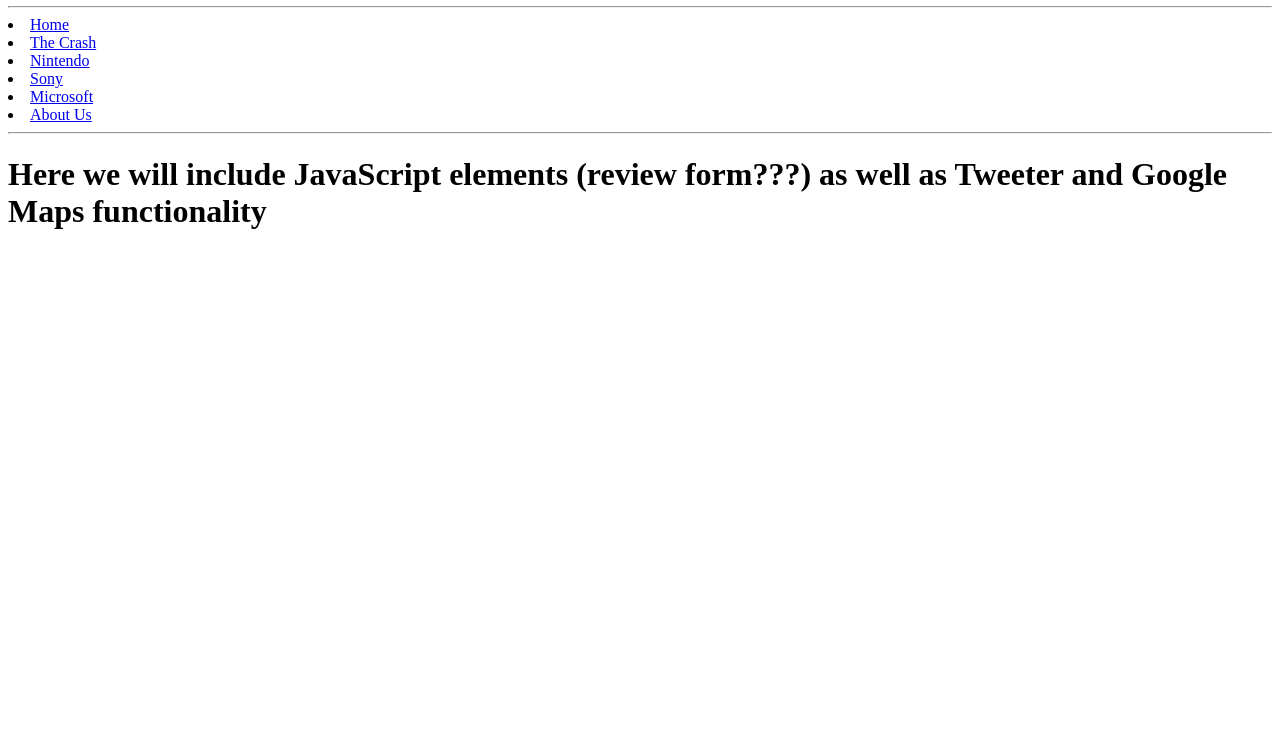
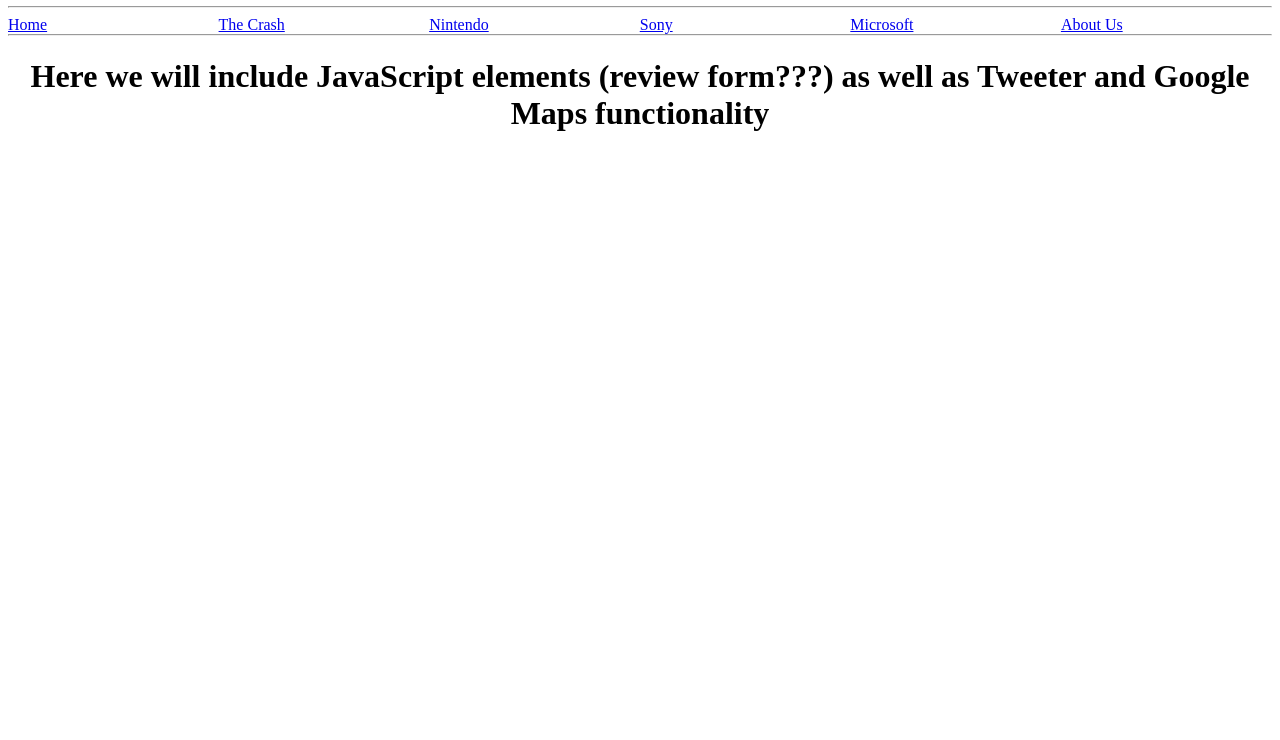
Before and after one commit to knikop/IPFinalProj, a plain HTML site: page about_us.html in a window 1280 px wide. Shown: the part 60-800 px from the top of the page. Drawn offline with Linux system fonts and the light colour scheme.

Commit message:
Started CSS

```diff
--- a/about_us.html
+++ b/about_us.html
@@ -1,6 +1,7 @@
 <html>
   <head>
     <title>Home - Console History</title>
+    <link href="allFiles.css" rel="stylesheet">
   </head>
   <body>
     <h1>The Long History of Video Game Consoles</h1>
--- /dev/null
+++ b/allFiles.css
@@ -0,0 +1,13 @@
+h1 {
+    text-align: center;
+}
+
+nav li {
+    display: block;
+    float: left;
+    width: 16.66%;
+ }
+
+ nav a {
+    display: block;
+ }
```
Also changed, not shown: crash.html (+1 -0 lines), index.html (+1 -0 lines), microsoft.html (+1 -0 lines), nintendo.html (+1 -0 lines), sony.html (+1 -0 lines).
